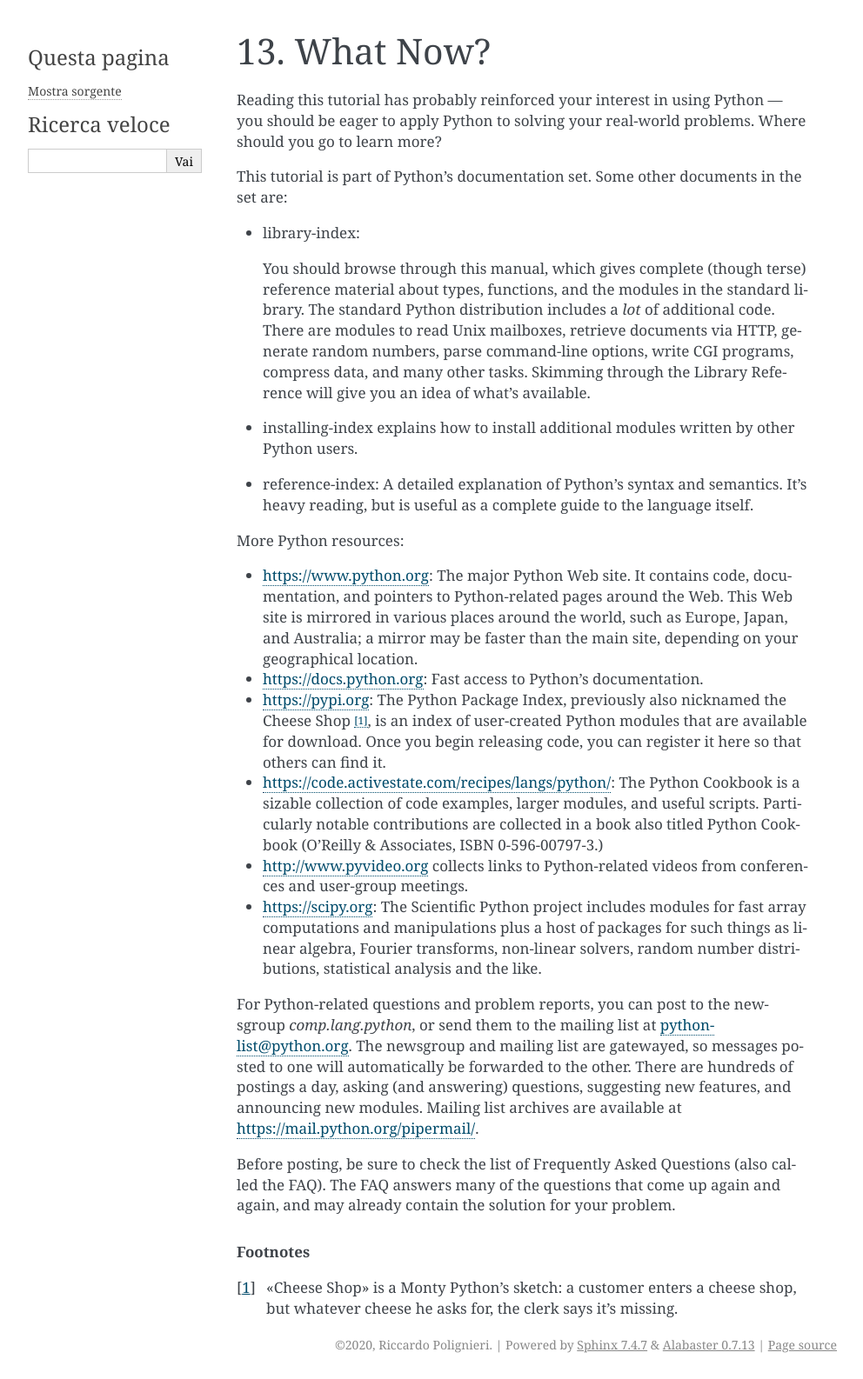
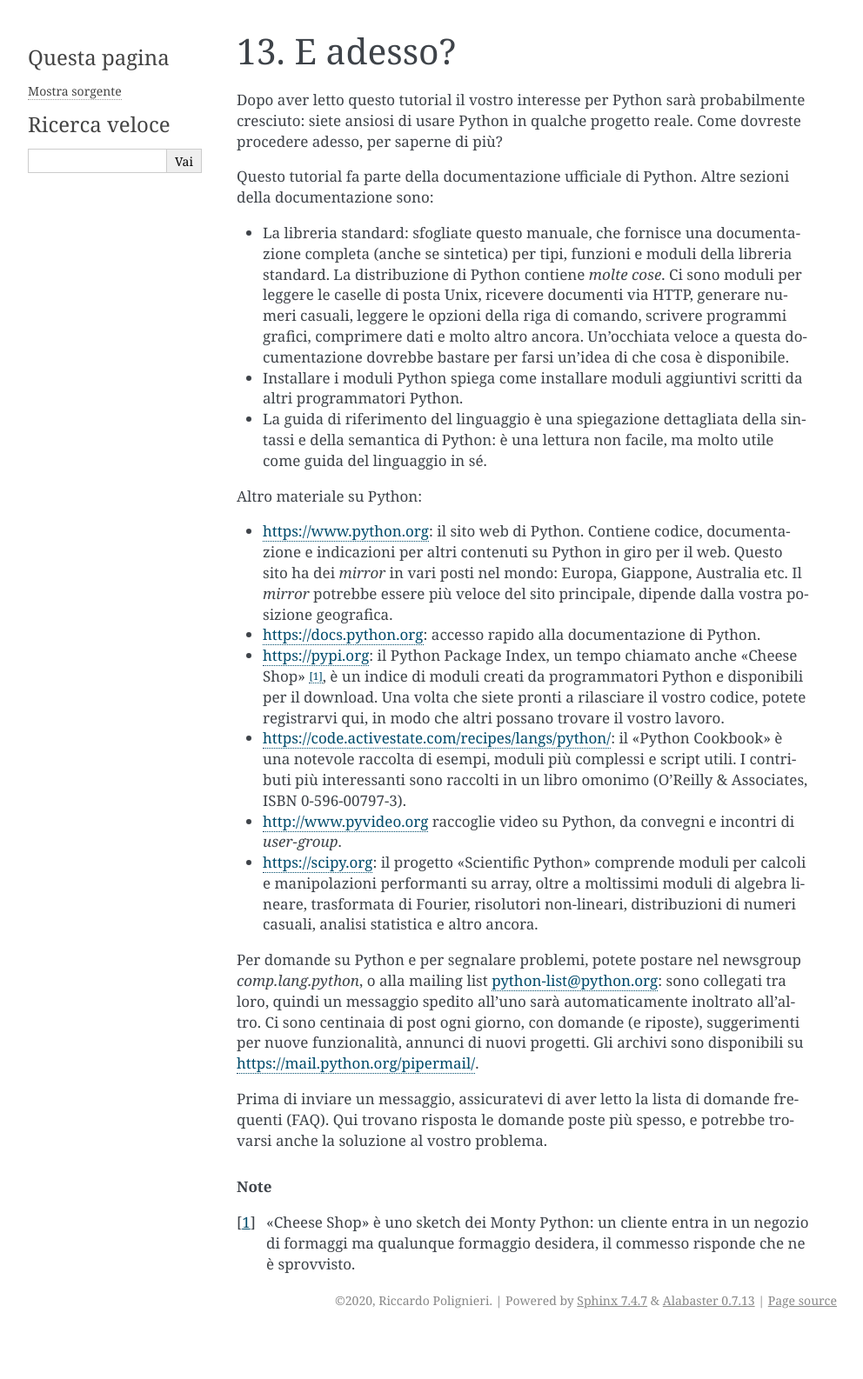
Before and after one commit to ricpol/pytutorial-it, a Sphinx documentation site: the page built from tutorial/source/whatnow.rst, in a window 1280 px wide. Shown: the whole page at 87% size, without its empty margins (148-1140 px from the left). Built offline with Sphinx 7.4.7, drawn with Linux system fonts in a browser that asks for light colours; after the commit the page ends 1535 px from its top, so only the background shows below that.

Commit message:
whatsnow

```diff
--- a/tutorial/source/whatnow.rst
+++ b/tutorial/source/whatnow.rst
@@ -1,75 +1,40 @@
 .. _tut-whatnow:
 
 *********
-What Now?
+E adesso?
 *********
 
-Reading this tutorial has probably reinforced your interest in using Python ---
-you should be eager to apply Python to solving your real-world problems. Where
-should you go to learn more?
+Dopo aver letto questo tutorial il vostro interesse per Python sarà probabilmente cresciuto: siete ansiosi di usare Python in qualche progetto reale. Come dovreste procedere adesso, per saperne di più?
 
-This tutorial is part of Python's documentation set.   Some other documents in
-the set are:
+Questo tutorial fa parte della documentazione ufficiale di Python. Altre sezioni della documentazione sono:
 
-* :ref:`library-index`:
+* :ref:`La libreria standard<library-index>`: sfogliate questo manuale, che fornisce una documentazione completa (anche se sintetica) per tipi, funzioni e moduli della libreria standard. La distribuzione di Python contiene *molte cose*. Ci sono moduli per leggere le caselle di posta Unix, ricevere documenti via HTTP, generare numeri casuali, leggere le opzioni della riga di comando, scrivere programmi grafici, comprimere dati e molto altro ancora. Un'occhiata veloce a questa documentazione dovrebbe bastare per farsi un'idea di che cosa è disponibile.
 
-  You should browse through this manual, which gives complete (though terse)
-  reference material about types, functions, and the modules in the standard
-  library.  The standard Python distribution includes a *lot* of additional code.
-  There are modules to read Unix mailboxes, retrieve documents via HTTP, generate
-  random numbers, parse command-line options, write CGI programs, compress data,
-  and many other tasks. Skimming through the Library Reference will give you an
-  idea of what's available.
+* :ref:`Installare i moduli Python<installing-index>` spiega come installare moduli aggiuntivi scritti da altri programmatori Python.
 
-* :ref:`installing-index` explains how to install additional modules written
-  by other Python users.
+* :ref:`La guida di riferimento del linguaggio<reference-index>` è una spiegazione dettagliata della sintassi e della semantica di Python: è una lettura non facile, ma molto utile come guida del linguaggio in sé.
 
-* :ref:`reference-index`: A detailed explanation of Python's syntax and
-  semantics.  It's heavy reading, but is useful as a complete guide to the
-  language itself.
+Altro materiale su Python:
 
-More Python resources:
+* https://www.python.org:  il sito web di Python. Contiene codice, documentazione e indicazioni per altri contenuti su Python in giro per il web. Questo sito ha dei *mirror* in vari posti nel mondo: Europa, Giappone, Australia etc. Il *mirror* potrebbe essere più veloce del sito principale, dipende dalla vostra posizione geografica.
 
-* https://www.python.org:  The major Python Web site.  It contains code,
-  documentation, and pointers to Python-related pages around the Web.  This Web
-  site is mirrored in various places around the world, such as Europe, Japan, and
-  Australia; a mirror may be faster than the main site, depending on your
-  geographical location.
+* https://docs.python.org:  accesso rapido alla documentazione di Python.
 
-* https://docs.python.org:  Fast access to Python's  documentation.
+* https://pypi.org: il Python Package Index, un tempo chiamato anche "Cheese Shop" [#]_, è un indice di moduli creati da programmatori Python e disponibili per il download. Una volta che siete pronti a rilasciare il vostro codice, potete registrarvi qui, in modo che altri possano trovare il vostro lavoro.
 
-* https://pypi.org: The Python Package Index, previously also nicknamed
-  the Cheese Shop [#]_, is an index of user-created Python modules that are available
-  for download.  Once you begin releasing code, you can register it here so that
-  others can find it.
+* https://code.activestate.com/recipes/langs/python/: il "Python Cookbook" è una notevole raccolta di esempi, moduli più complessi e script utili. I contributi più interessanti sono raccolti in un libro omonimo (O'Reilly & Associates, ISBN 0-596-00797-3).
 
-* https://code.activestate.com/recipes/langs/python/: The Python Cookbook is a
-  sizable collection of code examples, larger modules, and useful scripts.
-  Particularly notable contributions are collected in a book also titled Python
-  Cookbook (O'Reilly & Associates, ISBN 0-596-00797-3.)
+* http://www.pyvideo.org raccoglie video su Python, da convegni e incontri di *user-group*.
 
-* http://www.pyvideo.org collects links to Python-related videos from
-  conferences and user-group meetings.
+* https://scipy.org: il progetto "Scientific Python" comprende moduli per calcoli e manipolazioni performanti su array, oltre a moltissimi moduli di algebra lineare, trasformata di Fourier, risolutori non-lineari, distribuzioni di numeri casuali, analisi statistica e altro ancora.
 
-* https://scipy.org: The Scientific Python project includes modules for fast
-  array computations and manipulations plus a host of packages for such
-  things as linear algebra, Fourier transforms, non-linear solvers,
-  random number distributions, statistical analysis and the like.
+Per domande su Python e per segnalare problemi, potete postare nel newsgroup
+:newsgroup:`comp.lang.python`, o alla mailing list python-list@python.org: sono collegati tra loro, quindi un messaggio spedito all'uno sarà automaticamente inoltrato all'altro. Ci sono centinaia di post ogni giorno, con domande (e riposte), suggerimenti per nuove funzionalità, annunci di nuovi progetti. Gli archivi sono disponibili su https://mail.python.org/pipermail/.
 
-For Python-related questions and problem reports, you can post to the newsgroup
-:newsgroup:`comp.lang.python`, or send them to the mailing list at
-python-list@python.org.  The newsgroup and mailing list are gatewayed, so
-messages posted to one will automatically be forwarded to the other.  There are
-hundreds of postings a day, asking (and
-answering) questions, suggesting new features, and announcing new modules.
-Mailing list archives are available at https://mail.python.org/pipermail/.
+Prima di inviare un messaggio, assicuratevi di aver letto la lista di :ref:`domande frequenti<faq-index>` (FAQ). Qui trovano risposta le domande poste più spesso, e potrebbe trovarsi anche la soluzione al vostro problema.
 
-Before posting, be sure to check the list of
-:ref:`Frequently Asked Questions <faq-index>` (also called the FAQ).  The
-FAQ answers many of the questions that come up again and again, and may
-already contain the solution for your problem.
+.. only:: html
 
-.. rubric:: Footnotes
+  .. rubric:: Note
 
-.. [#] "Cheese Shop" is a Monty Python's sketch: a customer enters a cheese shop,
-   but whatever cheese he asks for, the clerk says it's missing.
+.. [#] "Cheese Shop" è uno sketch dei Monty Python: un cliente entra in un negozio di formaggi ma qualunque formaggio desidera, il commesso risponde che ne è sprovvisto.
```
